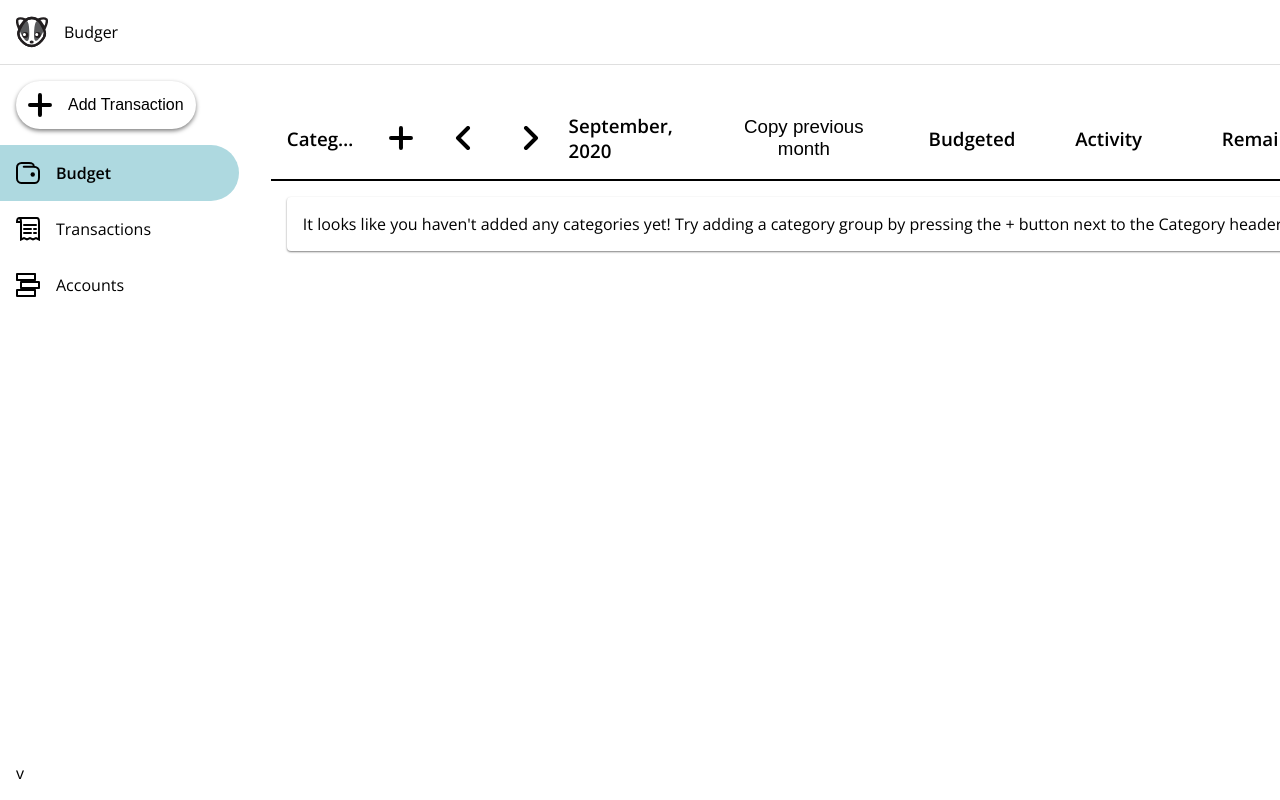
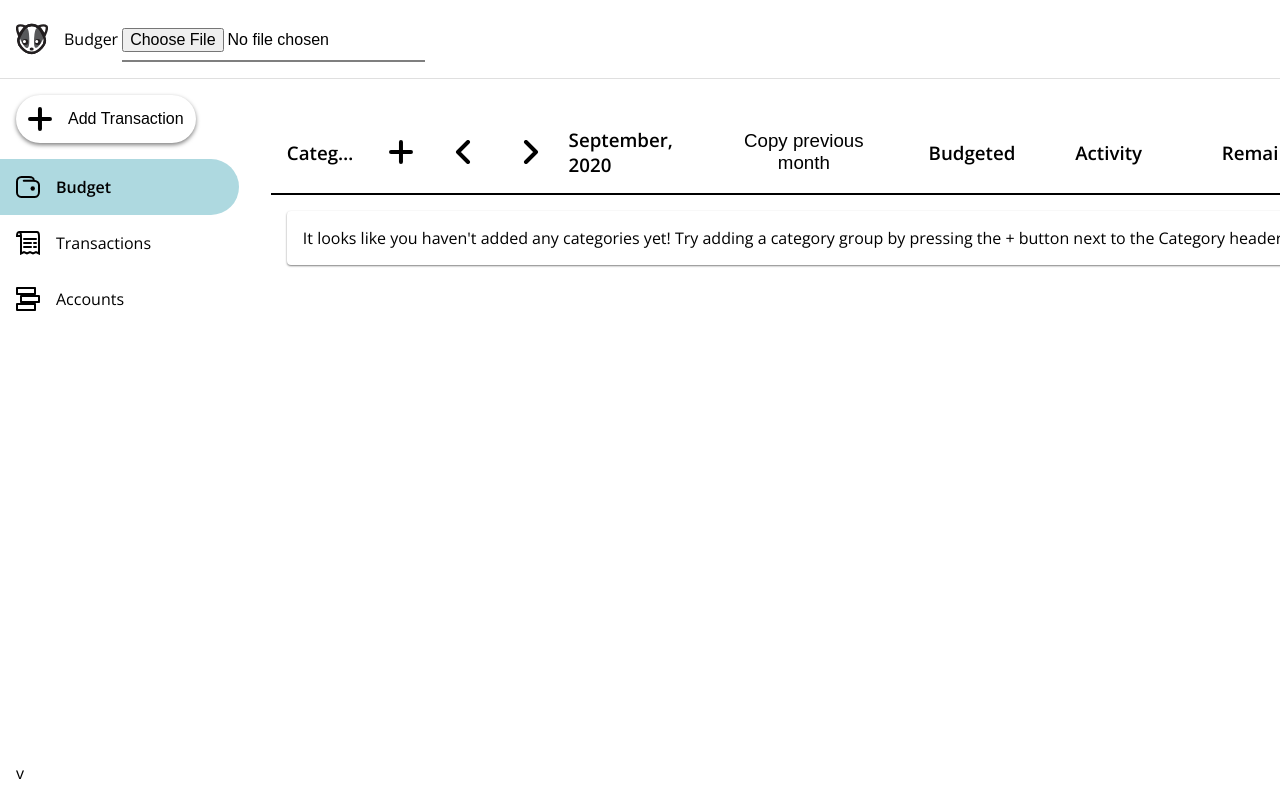
Before and after one commit to itscharlieliu/budger, a React (Create React App) app: page /#/budget in a window 1280 px wide. Built offline with nearby package versions, Linux system fonts and the light colour scheme.

Commit message:
Create input where we can upload files

```diff
--- a/src/components/AppBar.tsx
+++ b/src/components/AppBar.tsx
@@ -4,6 +4,7 @@ import styled from "styled-components";
 import { theme, UNIT_LENGTH } from "../defs/theme";
 import { ReactComponent as BudgerLogo } from "../resources/images/BudgerLogo.svg";
 import t from "../services/i18n/language";
+import Input from "./common/Input";
 
 const AppBarContainer = styled.div`
     width: auto;
@@ -22,10 +23,28 @@ const StyledBudgerIcon = styled(BudgerLogo)`
 `;
 
 const AppBar = (): JSX.Element => {
+    const handleFileChange = (event: React.ChangeEvent<HTMLInputElement>) => {
+        if (!event.target.files) {
+            console.log("no files");
+            return;
+        }
+
+        const reader = new FileReader();
+
+        reader.onload = async (e) => {
+            const text = e && e.target && e.target.result;
+            console.log(text);
+            alert(text);
+        };
+
+        reader.readAsText(event.target.files[0]);
+    };
+
     return (
         <AppBarContainer>
             <StyledBudgerIcon />
             {t("budger")}
+            <Input type={"file"} onChange={handleFileChange} />
         </AppBarContainer>
     );
 };
```
Also changed, not shown: src/store/data/dataActions.ts (+9 -0 lines).
